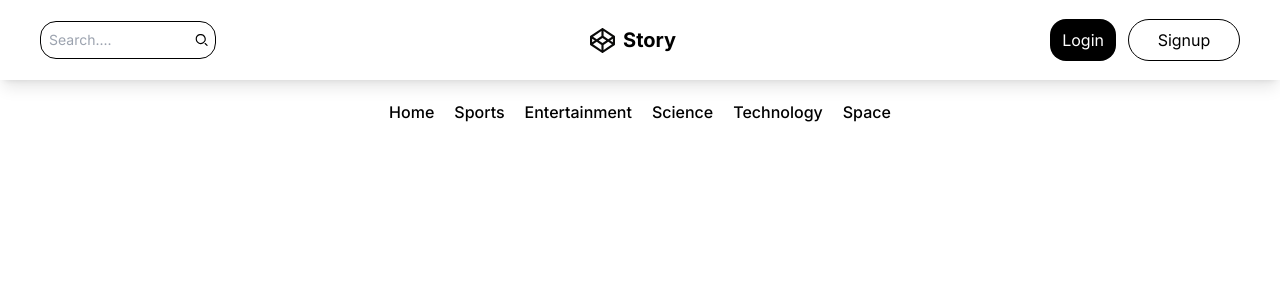
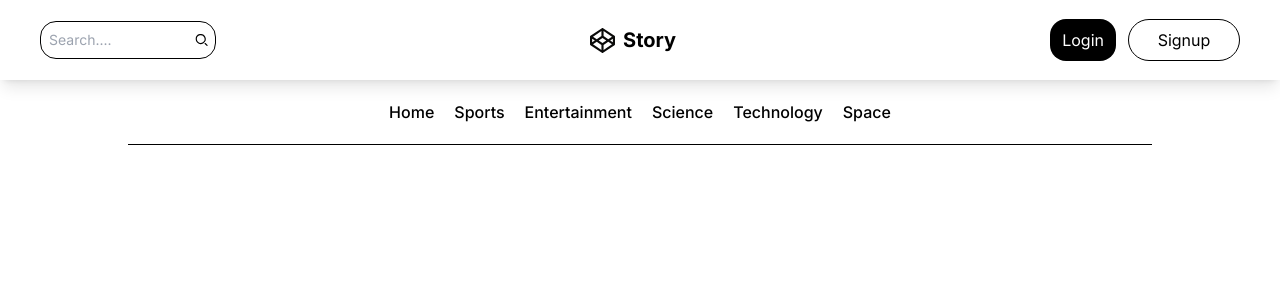
Before and after one commit to msubham193/Blog-Nextjs, a Next.js app: page / in a window 1280 px wide. Shown: the top 300 px of the page. Built offline with nearby package versions, Linux system fonts and the light colour scheme.

Commit message:
intial commit

```diff
--- a/src/app/api/auth/[...nextauth]/options.ts
+++ b/src/app/api/auth/[...nextauth]/options.ts
@@ -12,6 +12,7 @@ export const options: NextAuthOptions = {
 
   callbacks: {
     session: async ({ session, token }: any) => {
+      console.log(token);
       session.user = {
         id: "",
         name: "",
@@ -34,7 +35,7 @@ export const options: NextAuthOptions = {
         session.user.image = token.picture;
         session.user.username = token.username;
       }
-      // console.log(session.user);
+      console.log(session.user);
       return session;
     },
     signIn: async ({ profile }: any) => {
--- a/src/components/CategoryBar/CategoryBar.tsx
+++ b/src/components/CategoryBar/CategoryBar.tsx
@@ -42,12 +42,16 @@ const CategoryBar = () => {
   ];
 
   return (
-    <div className="flex gap-5 items-center min-w-full justify-center mt-5 font-medium">
-      {data.map((item) => (
-        <Link href={item.path} key={item.id} className="">
-          {item.label}
-        </Link>
-      ))}
+    <div className="flex flex-col gap-5 items-center min-w-full justify-center  mt-5 font-medium">
+      <div className="flex gap-5 items-center justify-center">
+        {data.map((item) => (
+          <Link href={item.path} key={item.id} className="">
+            {item.label}
+          </Link>
+        ))}
+      </div>
+
+      <div className="h-[1px] bg-black min-w-[80%] after:bg-gray-800"></div>
     </div>
   );
 };
```
